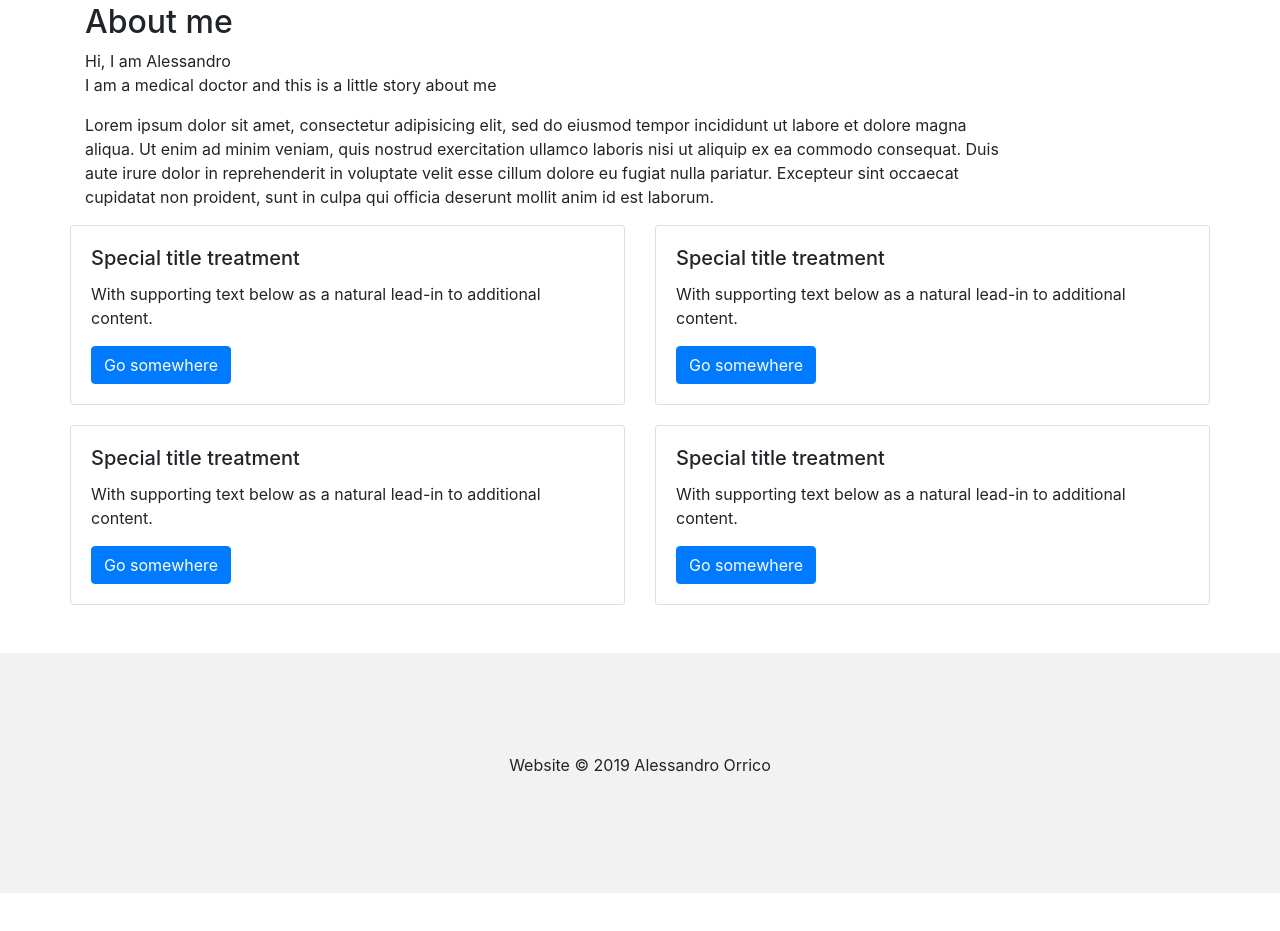
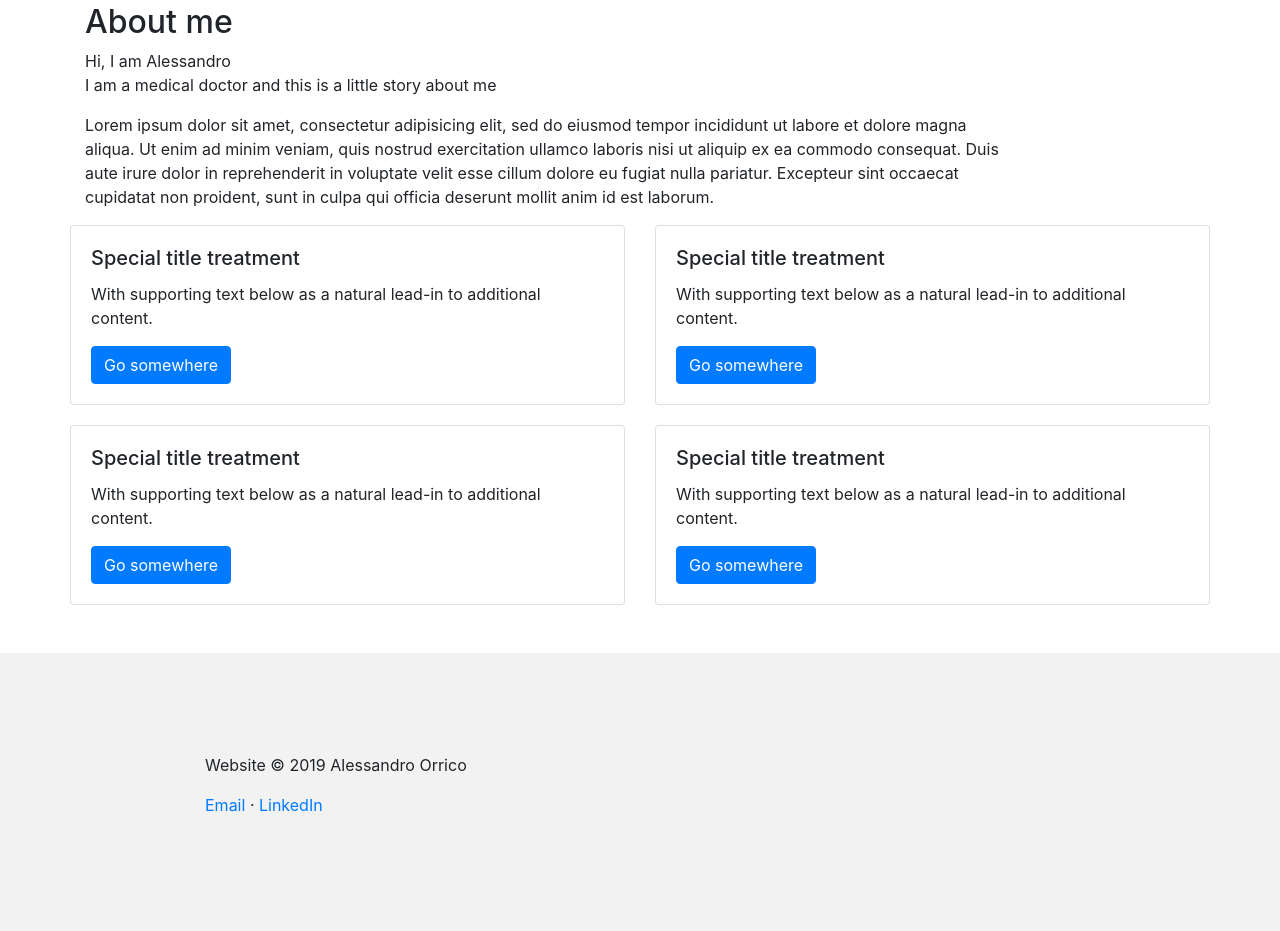
Before and after one commit to alessandroorrico/alessandroorrico.github.io, a plain HTML site: page index.html in a window 1280 px wide. Shown: the part 797-1728 px from the top of the page. Before the commit the page ends 1690 px from the top, so only its background shows below. Drawn offline with nearby package versions, Linux system fonts and the light colour scheme.

Commit message:
added footer

```diff
--- a/index.html
+++ b/index.html
@@ -136,7 +136,10 @@
 
     <div class="container-fluid">
       <div class="row justify-content-center" style="padding: 100px; background-color: #f2f2f2;">
-        <p>Website &copy; 2019 Alessandro Orrico</p>
+        <div class="col-md-10">
+          <p>Website &copy; 2019 Alessandro Orrico </p>
+          <p> <a href="mailto:alessandro.orrico1990@gmail.com"> Email </a> &middot; <a href="https://it.linkedin.com/in/alessandro-orrico-58a017135"> LinkedIn </a> </p>
+        </div>
       </div>
     </div>
 
```
